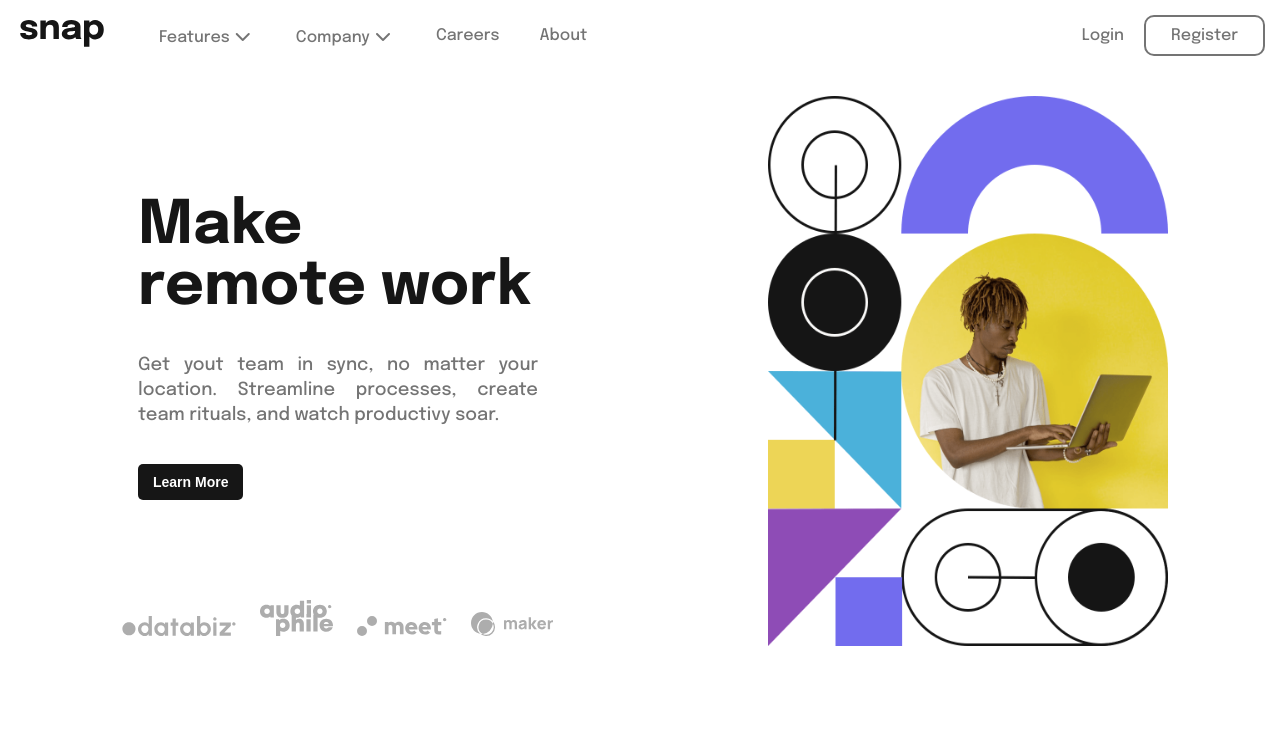
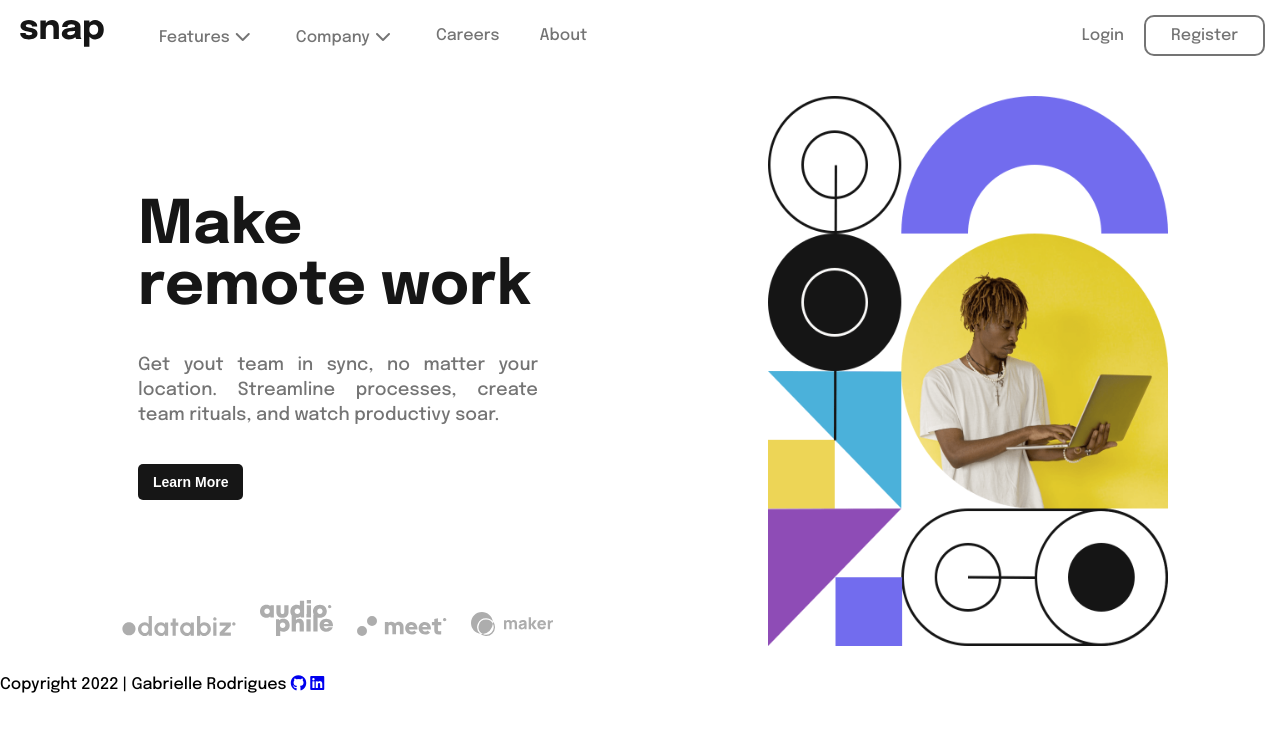
Before and after one commit to gabriellerodriguess/desafio-frontend-mentor1, a plain HTML site: page index.html in a window 1280 px wide. Drawn offline with Linux system fonts and the light colour scheme.

Commit message:
Adicionando footer.

```diff
--- a/index.html
+++ b/index.html
@@ -71,10 +71,10 @@
   </main>
   <script src="/js/dropdown-menu.js"></script>
   <script src="js/menu-hamburguer.js"></script>
+  <footer class="copy">
+    <span>Copyright 2022 | Gabrielle Rodrigues</span>
+    <a href="https://github.com/gabriellerodriguess" target="_blank"><i class="fa-brands fa-github"></i></a>
+    <a href="https://www.linkedin.com/in/gabrielle-rodrigues381/" target="_blank"><i class="fa-brands fa-linkedin"></i></a>
+  </footer>
   </body>
 </html>
-
-<!-- <div class="attribution">
-  Challenge by <a href="https://www.frontendmentor.io?ref=challenge" target="_blank">Frontend Mentor</a>.
-  Coded by <a href="#">Your Name Here</a>.
-</div> -->
```
